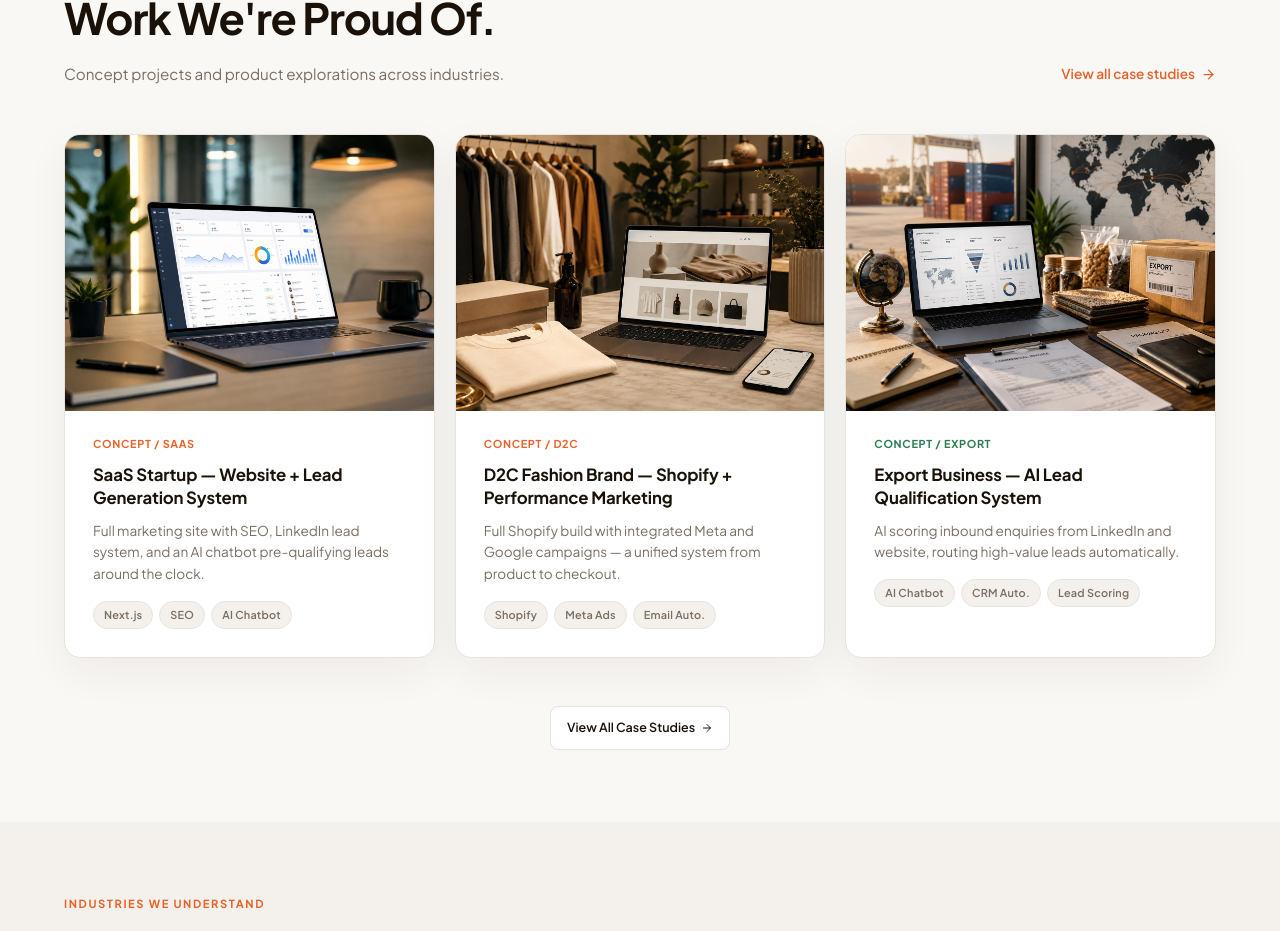
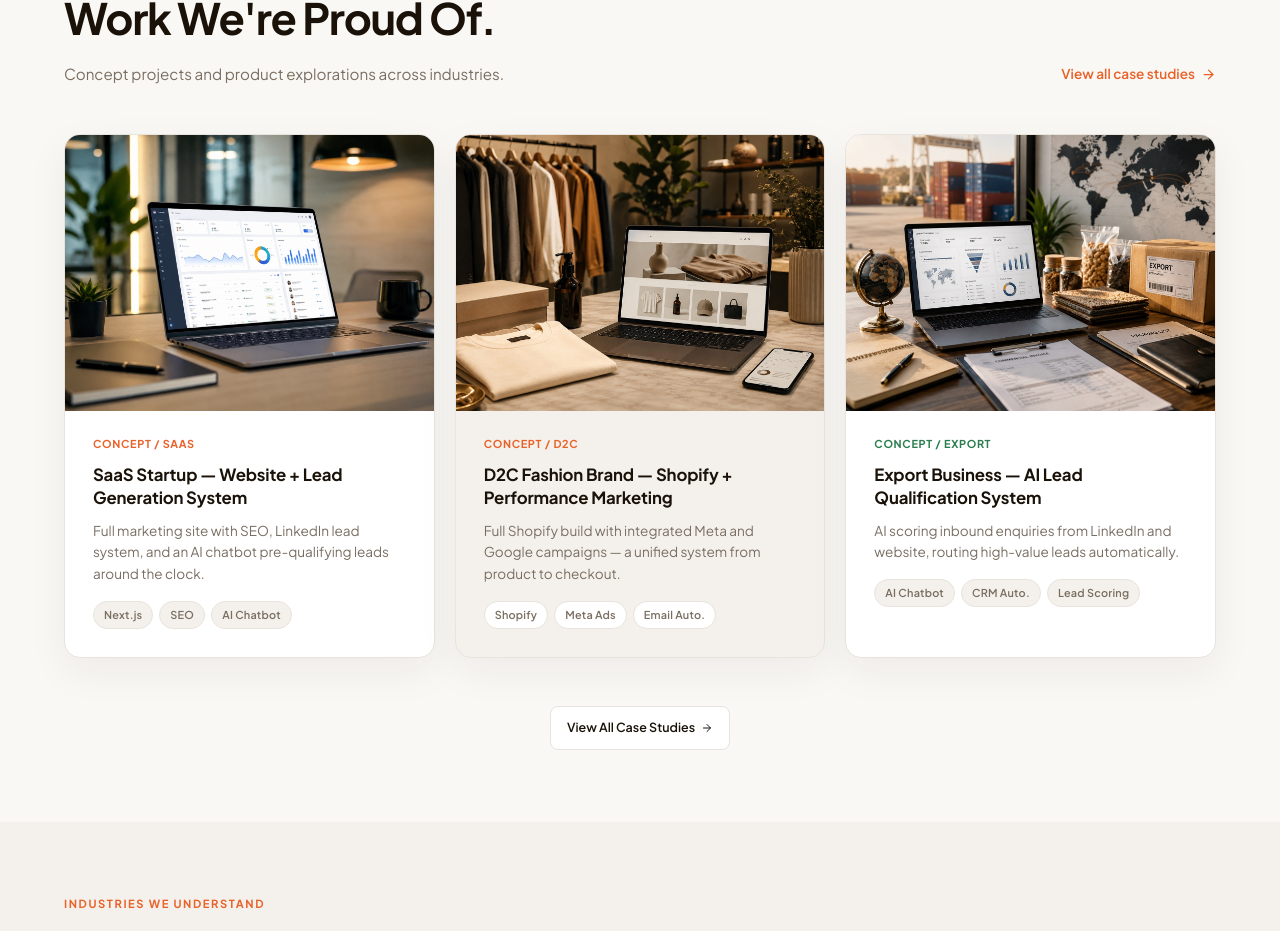
Before and after one commit to midwaytech2026-commits/midway-tech-website, a React (Vite) app in the folder client/: page / in a window 1280 px wide. Shown: the part 3756-4687 px from the top of the page. Built offline with nearby package versions, Linux system fonts and the light colour scheme; no server answers.

Commit message:
ui: apply home page client feedback

```diff
--- a/client/src/components/home/SelectedWork.css
+++ b/client/src/components/home/SelectedWork.css
@@ -68,6 +68,10 @@
   overflow: hidden;
   box-shadow: var(--shadow-card);
   transition: transform 0.25s ease, box-shadow 0.25s ease, border-color 0.25s ease;
+}
+/* Alternate card background so the row doesn't read as one uniform block */
+.sw-card:nth-child(2) {
+  background: var(--color-bg-soft);
 }
 .sw-card:hover {
   transform: translateY(-4px);
@@ -150,6 +154,10 @@
   color: var(--color-text-muted);
   background: var(--color-bg-soft);
 }
+/* Card 2's own background is bg-soft, so its pills need the lighter tone to stay visible */
+.sw-card:nth-child(2) .sw-card-tag {
+  background: var(--color-bg-card);
+}
 
 .sw-cta {
   margin-top: 3rem;
```
